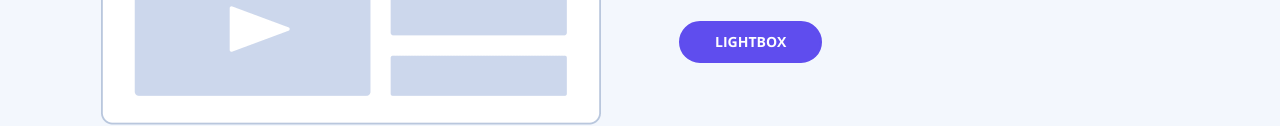
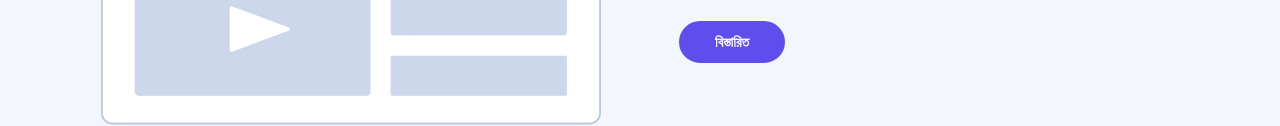
Before and after one commit to webdevTAT/amirjan, a plain HTML site: page index.html in a window 1280 px wide. Shown: the part 2071-2197 px from the top of the page. Drawn offline with nearby package versions, Linux system fonts and the light colour scheme.

Commit message:
Update index.html

```diff
--- a/index.html
+++ b/index.html
@@ -233,7 +233,7 @@
                                                 <div class="media-body">শিক্ষাসহ অন্যান্য সাংস্কৃতি চর্চাতেও আমিরজানের শিক্ষার্থীরা সুদক্ষ্য</div>
                                             </li>
                                         </ul>
-                                        <a class="btn-solid-reg popup-with-move-anim" href="#details-lightbox-1">LIGHTBOX</a>
+                                        <a class="btn-solid-reg popup-with-move-anim" href="#details-lightbox-1">বিস্তারিত</a>
                                     </div> <!-- end of text-container -->
                                 </div> <!-- end of col -->
                             </div> <!-- end of row -->
```
